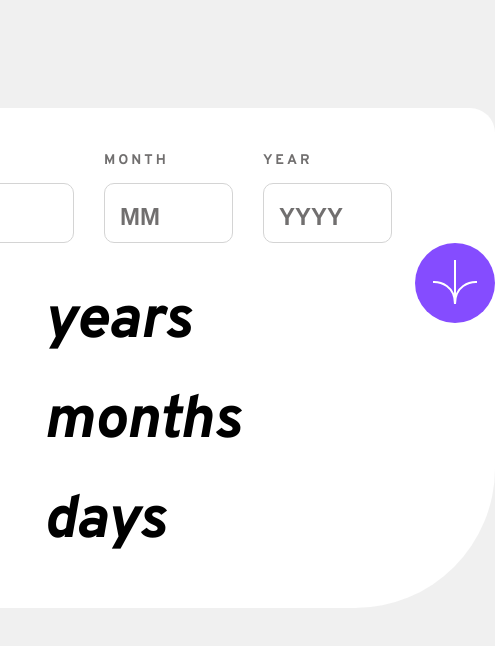
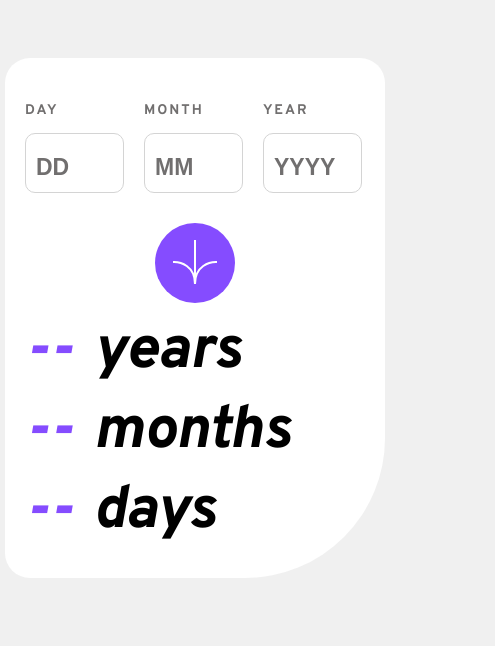
Before and after one commit to LucasHapr/Calcula-idade, a plain HTML site: page index.html in a window 390 px wide. Shown: the whole page, 495 px wide, since content can reach past the window. Drawn offline with Linux system fonts and the light colour scheme.

Commit message:
add responsividade

```diff
--- a/scripts.js
+++ b/scripts.js
@@ -15,8 +15,8 @@ function age(){
 
     if(month == monthactual){
         if(day < dayactual){
-            ageyear = yearactual - year - 1
-            agemonth = 11
+            ageyear = yearactual - year
+            agemonth = 0
             ageday = dayactual - day
         }else{
             if(day == dayactual){
@@ -24,8 +24,8 @@ function age(){
                 agemonth = 0
                 ageday = 0
             }else{
-                ageyear = yearactual - year
-                agemonth = 0
+                ageyear = yearactual - year - 1
+                agemonth = 11
                 ageday = 31 - (Math.abs(dayactual - day))
             }
         }
@@ -87,7 +87,7 @@ function validatedata(){
         document.getElementById('text-month').style.color = "hsl(0, 1%, 44%)";
     }
 
-    if(year > yearactual){
+    if(year > yearactual || year < 1){
         document.getElementById('year-error').style.display = "block";
         document.getElementById('year').style.borderColor = "red";
         document.getElementById('text-year').style.color = "red";
--- a/style.css
+++ b/style.css
@@ -1,8 +1,10 @@
 @import url('https://fonts.googleapis.com/css2?family=Overpass:wght@400;700&display=swap');
 @import url('https://fonts.googleapis.com/css2?family=Overpass:ital,wght@0,400;0,700;1,800&display=swap');
 
+/*DESKTOP*/
+@media screen and (min-width: 600px) {
 
-body{
+    body {
         top: 0;
         display: flex;
         align-items: center;
@@ -11,7 +13,7 @@ body{
         font-family: 'Overpass', sans-serif;
     }
 
-.container{
+    .container {
         background-color: white;
         width: 650px;
         height: 500px;
@@ -21,14 +23,14 @@ body{
         border-radius: 25px 25px 140px 25px;
     }
 
-.container .text{
+    .container .text {
         color: hsl(0, 1%, 44%);
         font-size: 14px;
         font-weight: 800;
         letter-spacing: 3px;
     }
 
-.container input{
+    .container input {
         width: 110px;
         height: 50px;
         padding-top: 7px;
@@ -45,20 +47,20 @@ input::-webkit-inner-spin-button {
         margin: 0;
     }
 
-.container input::placeholder{
+    .container input::placeholder {
         color: hsl(0, 1%, 44%);
         font-weight: 800;
         font-size: 24px;
     }
 
-.recebe{
+    .recebe {
         display: flex;
         gap: 30px;
         margin-left: 50px;
         margin-top: 30px;
     }
 
-.result{
+    .result {
         display: flex;
         width: 400px;
         height: 100px;
@@ -73,16 +75,17 @@ input::-webkit-inner-spin-button {
         margin-left: 50px;
     }
 
-.resultado{
+    .resultado {
         color: hsl(259, 100%, 65%);
     }
 
-.linha{
+    .linha {
         width: 600px;
         height: 1px;
         position: relative;
     }
-.linha button{
+
+    .linha button {
         width: 80px;
         height: 80px;
         border-radius: 50%;
@@ -93,18 +96,132 @@ input::-webkit-inner-spin-button {
         cursor: pointer;
     }
 
-.linha button:hover{
+    .linha button:hover {
         background-color: black;
     }
 
-.bola img{
+    .bola img {
         margin-left: 17px;
         margin-top: 17px;
     }
 
-.error{
+    .error {
         margin-top: 5px;
         color: red;
         font-size: 14px;
         display: none;
     }
+}
+
+
+
+/*MOBILE*/
+@media screen and (max-width: 600px){
+
+    body {
+        top: 0;
+        display: flex;
+        align-items: center;
+        justify-content: center;
+        background-color: hsl(0, 0%, 94%);
+        font-family: 'Overpass', sans-serif;
+    }
+
+    .container {
+        background-color: white;
+        width: 380px;
+        height: 520px;
+        margin-top: 50px;
+        display: flex;
+        flex-direction: column;
+        border-radius: 25px 25px 140px 25px;
+    }
+
+    .container .text {
+        color: hsl(0, 1%, 44%);
+        font-size: 14px;
+        font-weight: 800;
+        letter-spacing: 2px;
+    }
+
+    .container input {
+        width: 85px;
+        height: 50px;
+        padding-top: 7px;
+        padding-left: 10px;
+        border-radius: 10px;
+        border: 1px solid hsl(0, 0%, 83%);
+        font-size: 25px;
+        font-weight: 700;
+    }
+
+    input::-webkit-outer-spin-button,
+    input::-webkit-inner-spin-button {
+        -webkit-appearance: none;
+        margin: 0;
+    }
+
+    .container input::placeholder {
+        color: hsl(0, 1%, 44%);
+        font-weight: 800;
+        font-size: 23px;
+    }
+
+    .recebe {
+        display: flex;
+        gap: 20px;
+        margin-left: 20px;
+        margin-top: 30px;
+    }
+
+    .result {
+        display: flex;
+        width: 400px;
+        height: 100px;
+        margin-top: -20px;
+    }
+
+    .texto {
+        margin-top: 70px;
+    }
+
+    .result h1 {
+        font-style: italic;
+        font-weight: 800;
+        font-size: 60px;
+        margin-left: 20px;
+    }
+
+    .resultado {
+        color: hsl(259, 100%, 65%);
+    }
+
+    .linha {
+        width: 230px;
+        height: 1px;
+        position: relative;
+        margin-top: 30px;
+    }
+
+    .linha button {
+        width: 80px;
+        height: 80px;
+        border-radius: 50%;
+        background-color: hsl(259, 100%, 65%);
+        position: absolute;
+        right: 0;
+        border: none;
+        cursor: pointer;
+    }
+
+    .linha button:hover {
+        background-color: black;
+    }
+
+    .error {
+        margin-top: 5px;
+        color: red;
+        font-size: 14px;
+        display: none;
+    }
+}
```
Lines whose indentation alone changed are shown as unchanged.
